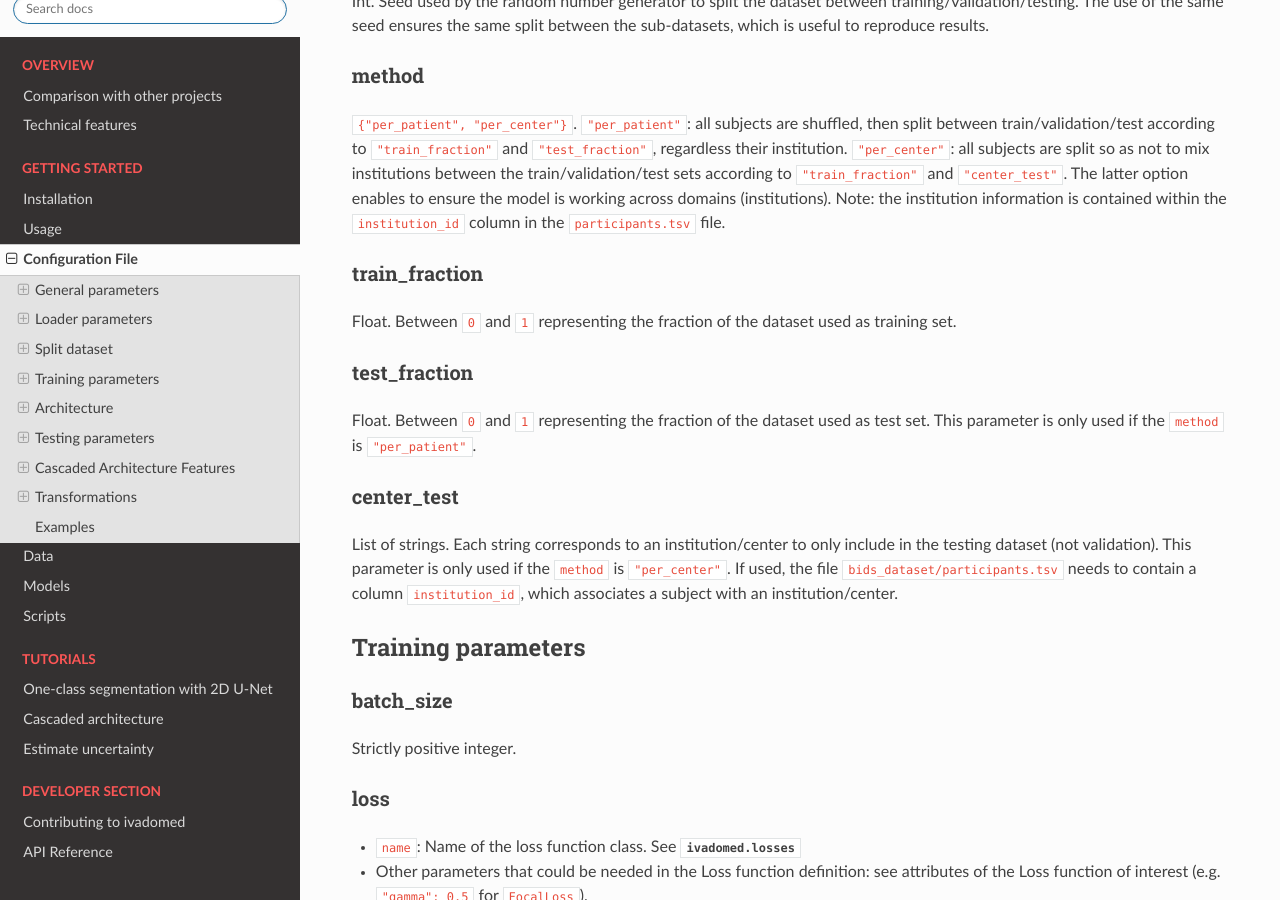
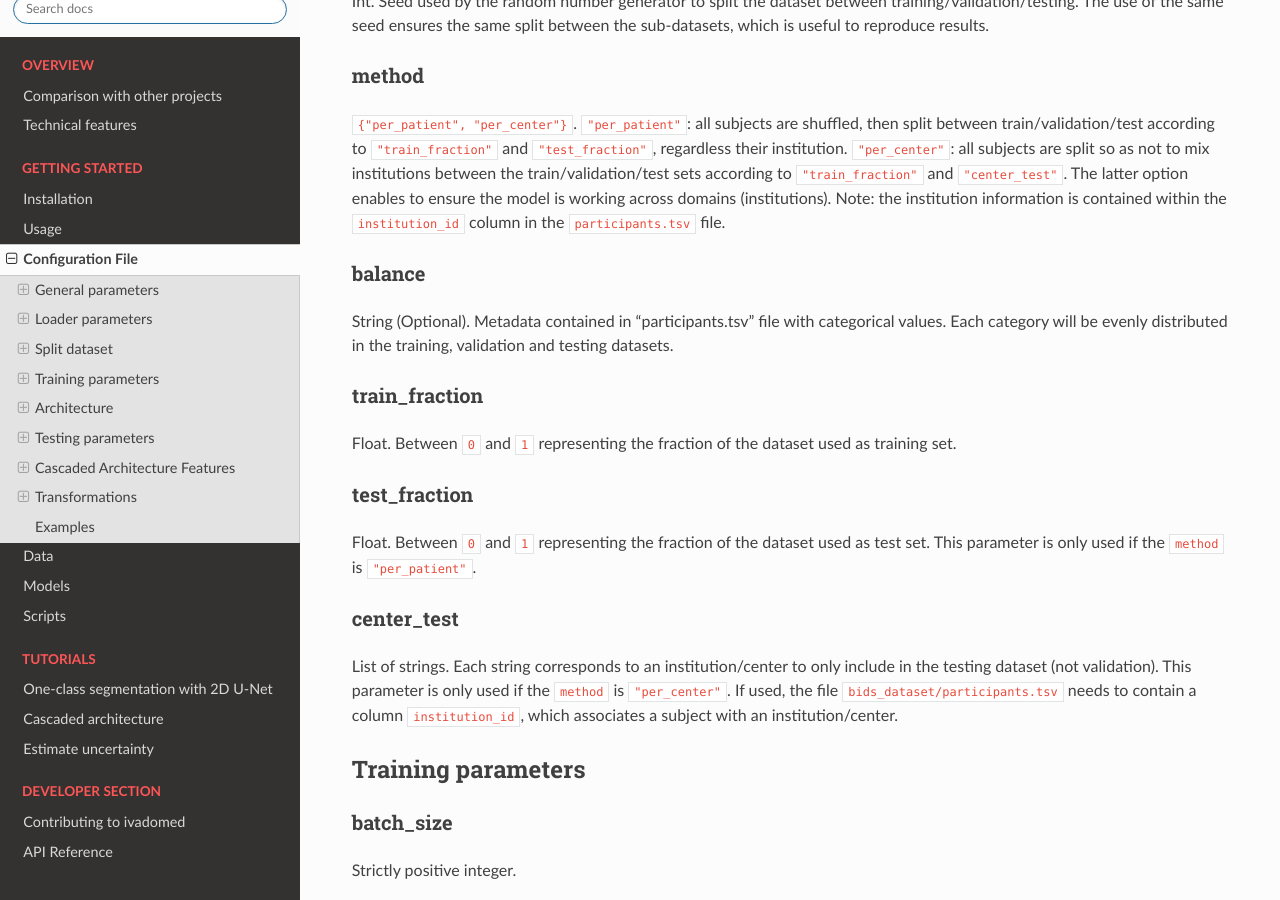
Before and after one commit to ivadomed/ivadomed, a Sphinx documentation site: the page built from docs/source/configuration_file.rst, in a window 1280 px wide and 900 px high, scrolled down 2357 px. Built offline with Sphinx 7.4.7 and the Read the Docs theme 2.0.0, drawn with Linux system fonts in a browser that asks for light colours.

Commit message:
rtd: balance

```diff
--- a/docs/source/configuration_file.rst
+++ b/docs/source/configuration_file.rst
@@ -152,6 +152,12 @@ institutions between the train/validation/test sets according to
 ensure the model is working across domains (institutions). Note: the
 institution information is contained within the ``institution_id``
 column in the ``participants.tsv`` file.
+
+balance
+^^^^^^^
+String (Optional). Metadata contained in "participants.tsv" file with
+categorical values. Each category will be evenly distributed in the training,
+validation and testing datasets.
 
 train\_fraction
 ^^^^^^^^^^^^^^^
```
